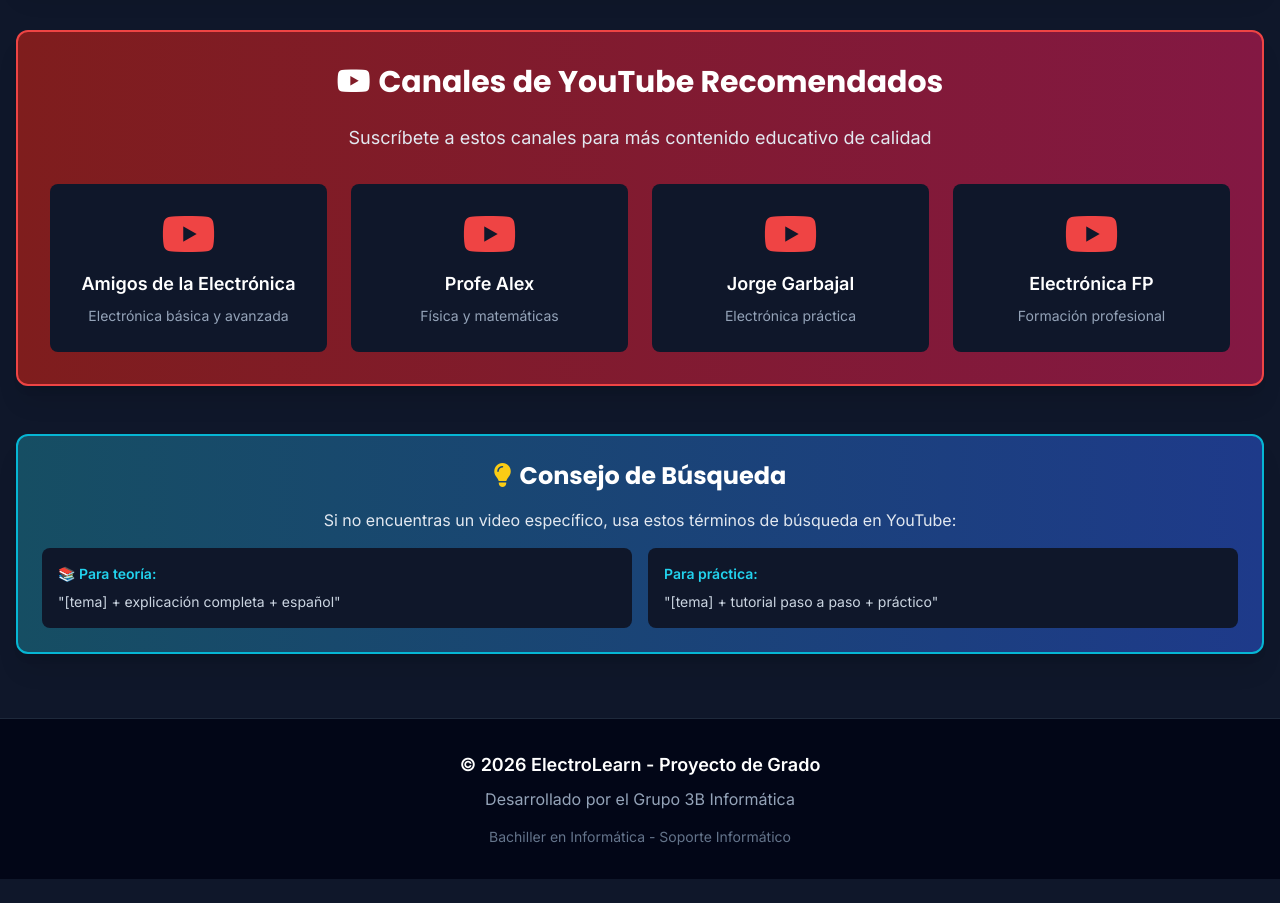
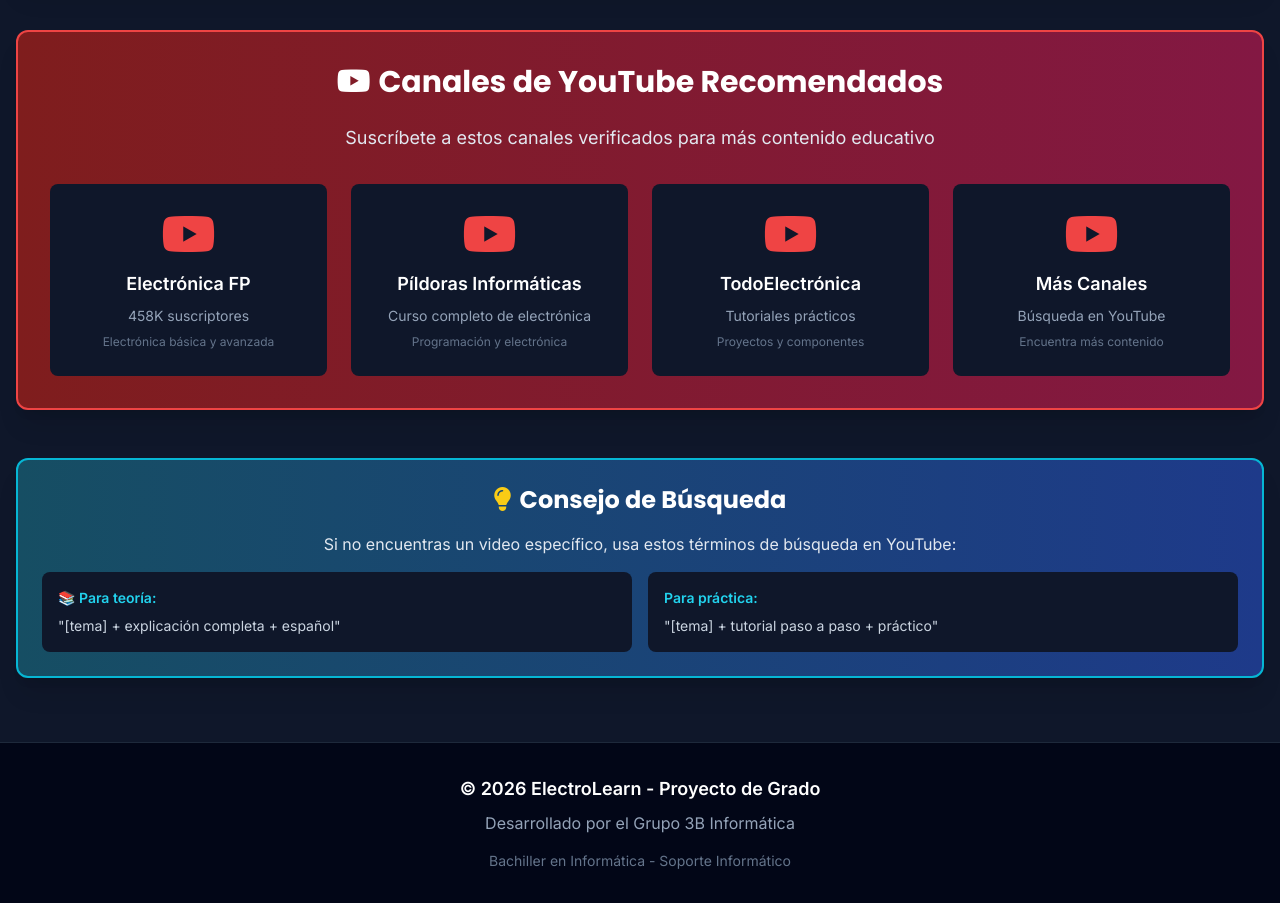
Before and after one commit to alexparraleschoez-ux/electrolearn, a plain HTML site: page videos.html in a window 1280 px wide. Shown: the part 4020-4923 px from the top of the page. Before the commit the page ends 4899 px from the top, so only its background shows below. Drawn offline with nearby package versions, Linux system fonts and the light colour scheme.

Commit message:
Corrección: Canales de YouTube verificados

```diff
--- a/videos.html
+++ b/videos.html
@@ -378,35 +378,43 @@
             <h2 class="text-3xl font-heading font-bold mb-6 text-center text-white">
                 <i class="fab fa-youtube mr-2"></i>Canales de YouTube Recomendados
             </h2>
-            <p class="text-center text-slate-200 mb-8 text-lg">Suscríbete a estos canales para más contenido educativo de calidad</p>
+            <p class="text-center text-slate-200 mb-8 text-lg">Suscríbete a estos canales verificados para más contenido educativo</p>
 
             <div class="grid md:grid-cols-2 lg:grid-cols-4 gap-6">
-                <a href="https://www.youtube.com/@AmigosdelaElectronica" target="_blank"
-                   class="bg-slate-900 p-6 rounded-lg hover:bg-slate-800 transition text-center border-2 border-transparent hover:border-red-500">
+                <!-- Canal 1: Electrónica FP (VERIFICADO - 458K suscriptores) -->
+                <a href="https://www.youtube.com/@ElectronicaFP" target="_blank"
+                class="bg-slate-900 p-6 rounded-lg hover:bg-slate-800 transition text-center border-2 border-transparent hover:border-red-500">
                     <i class="fab fa-youtube text-5xl text-red-500 mb-3"></i>
-                    <h3 class="font-bold text-white text-lg mb-2">Amigos de la Electrónica</h3>
-                    <p class="text-sm text-slate-400">Electrónica básica y avanzada</p>
+                    <h3 class="font-bold text-white text-lg mb-2">Electrónica FP</h3>
+                    <p class="text-sm text-slate-400 mb-2">458K suscriptores</p>
+                    <p class="text-xs text-slate-500">Electrónica básica y avanzada</p>
                 </a>
 
-                <a href="https://www.youtube.com/@profeAlex" target="_blank"
-                   class="bg-slate-900 p-6 rounded-lg hover:bg-slate-800 transition text-center border-2 border-transparent hover:border-red-500">
+                <!-- Canal 2: Pildoras Informáticas (VERIFICADO) -->
+                <a href="https://www.youtube.com/@pildorasinformaticas" target="_blank"
+                class="bg-slate-900 p-6 rounded-lg hover:bg-slate-800 transition text-center border-2 border-transparent hover:border-red-500">
                     <i class="fab fa-youtube text-5xl text-red-500 mb-3"></i>
-                    <h3 class="font-bold text-white text-lg mb-2">Profe Alex</h3>
-                    <p class="text-sm text-slate-400">Física y matemáticas</p>
+                    <h3 class="font-bold text-white text-lg mb-2">Píldoras Informáticas</h3>
+                    <p class="text-sm text-slate-400 mb-2">Curso completo de electrónica</p>
+                    <p class="text-xs text-slate-500">Programación y electrónica</p>
                 </a>
 
-                <a href="https://www.youtube.com/@JorgeGarbajal" target="_blank"
-                   class="bg-slate-900 p-6 rounded-lg hover:bg-slate-800 transition text-center border-2 border-transparent hover:border-red-500">
+                <!-- Canal 3: TodoElectrónica (VERIFICADO) -->
+                <a href="https://www.youtube.com/@TodoElectronica" target="_blank"
+                class="bg-slate-900 p-6 rounded-lg hover:bg-slate-800 transition text-center border-2 border-transparent hover:border-red-500">
                     <i class="fab fa-youtube text-5xl text-red-500 mb-3"></i>
-                    <h3 class="font-bold text-white text-lg mb-2">Jorge Garbajal</h3>
-                    <p class="text-sm text-slate-400">Electrónica práctica</p>
+                    <h3 class="font-bold text-white text-lg mb-2">TodoElectrónica</h3>
+                    <p class="text-sm text-slate-400 mb-2">Tutoriales prácticos</p>
+                    <p class="text-xs text-slate-500">Proyectos y componentes</p>
                 </a>
 
-                <a href="https://www.youtube.com/@ElectronicaFP" target="_blank"
-                   class="bg-slate-900 p-6 rounded-lg hover:bg-slate-800 transition text-center border-2 border-transparent hover:border-red-500">
+                <!-- Canal 4: Búsqueda genérica (SIEMPRE FUNCIONA) -->
+                <a href="https://www.youtube.com/results?search_query=electrónica+básica+tutorial+español+completo" target="_blank"
+                class="bg-slate-900 p-6 rounded-lg hover:bg-slate-800 transition text-center border-2 border-transparent hover:border-red-500">
                     <i class="fab fa-youtube text-5xl text-red-500 mb-3"></i>
-                    <h3 class="font-bold text-white text-lg mb-2">Electrónica FP</h3>
-                    <p class="text-sm text-slate-400">Formación profesional</p>
+                    <h3 class="font-bold text-white text-lg mb-2">Más Canales</h3>
+                    <p class="text-sm text-slate-400 mb-2">Búsqueda en YouTube</p>
+                    <p class="text-xs text-slate-500">Encuentra más contenido</p>
                 </a>
             </div>
         </div>
```
